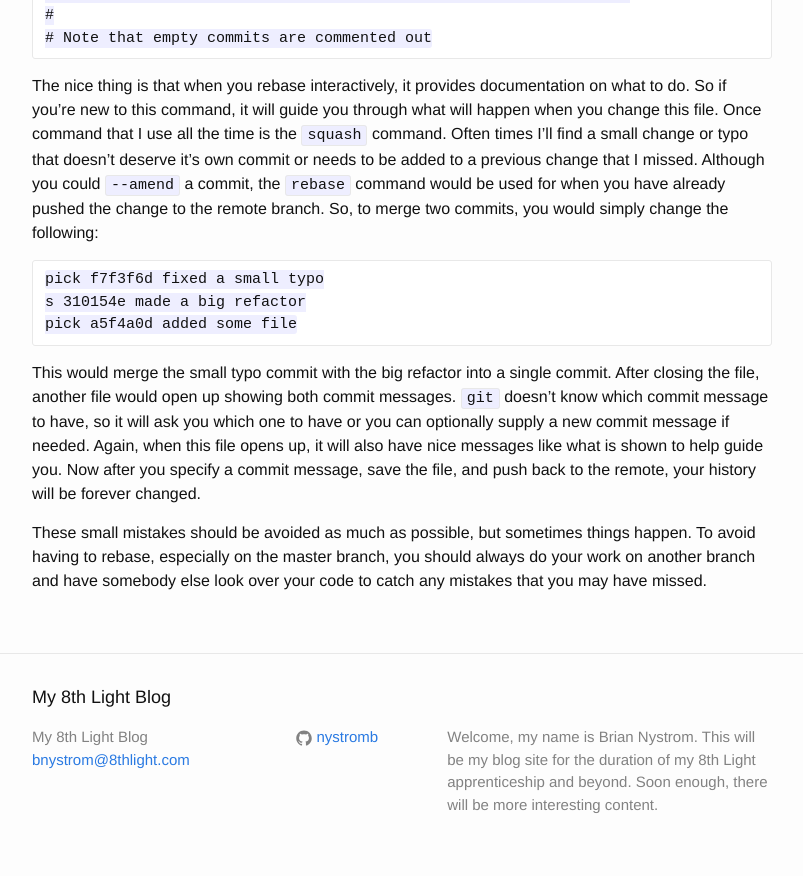
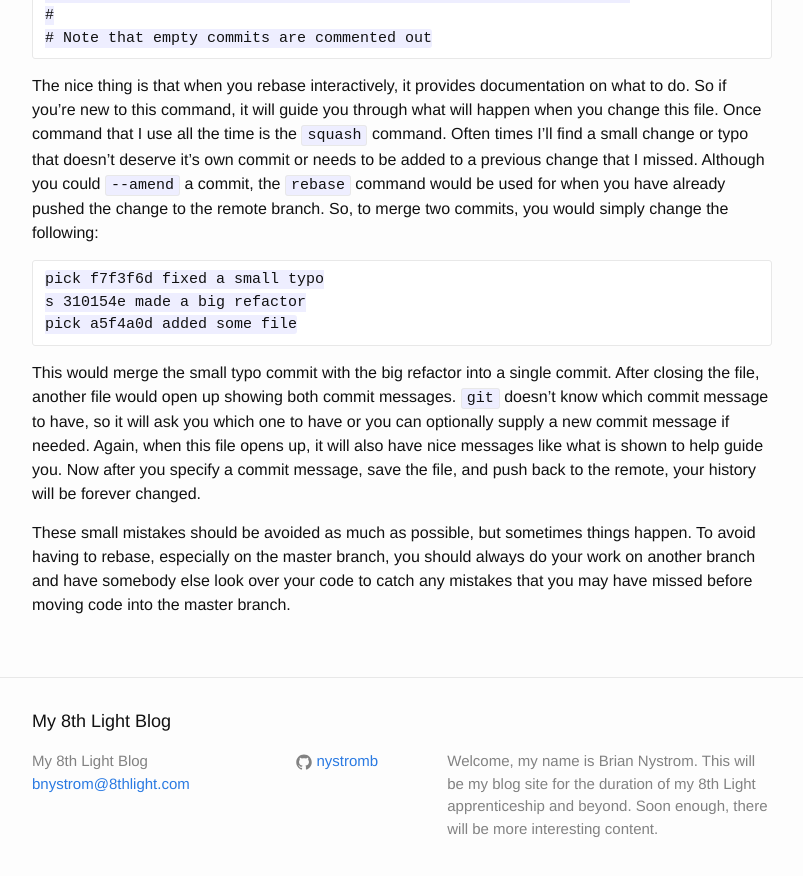
Before and after one commit to nystromb/nystromb.github.io, a Jekyll site: the page built from _posts/2016-03-01-git-rebase.md, in a window 1280 px wide and 900 px high, scrolled down 1311 px. Shown: the top 876 px of the window, without its empty margins (238-1041 px from the left). Built offline with Jekyll 4.4.1, drawn with Linux system fonts in a browser that asks for light colours.

Commit message:
added on to a sentence

```diff
--- a/_posts/2016-03-01-git-rebase.md
+++ b/_posts/2016-03-01-git-rebase.md
@@ -50,4 +50,4 @@ The nice thing is that when you rebase interactively, it provides documentation
 
 This would merge the small typo commit with the big refactor into a single commit. After closing the file, another file would open up showing both commit messages. `git` doesn't know which commit message to have, so it will ask you which one to have or you can optionally supply a new commit message if needed. Again, when this file opens up, it will also have nice messages like what is shown to help guide you. Now after you specify a commit message, save the file, and push back to the remote, your history will be forever changed.
 
-These small mistakes should be avoided as much as possible, but sometimes things happen. To avoid having to rebase, especially on the master branch, you should always do your work on another branch and have somebody else look over your code to catch any mistakes that you may have missed.
+These small mistakes should be avoided as much as possible, but sometimes things happen. To avoid having to rebase, especially on the master branch, you should always do your work on another branch and have somebody else look over your code to catch any mistakes that you may have missed before moving code into the master branch.
```
